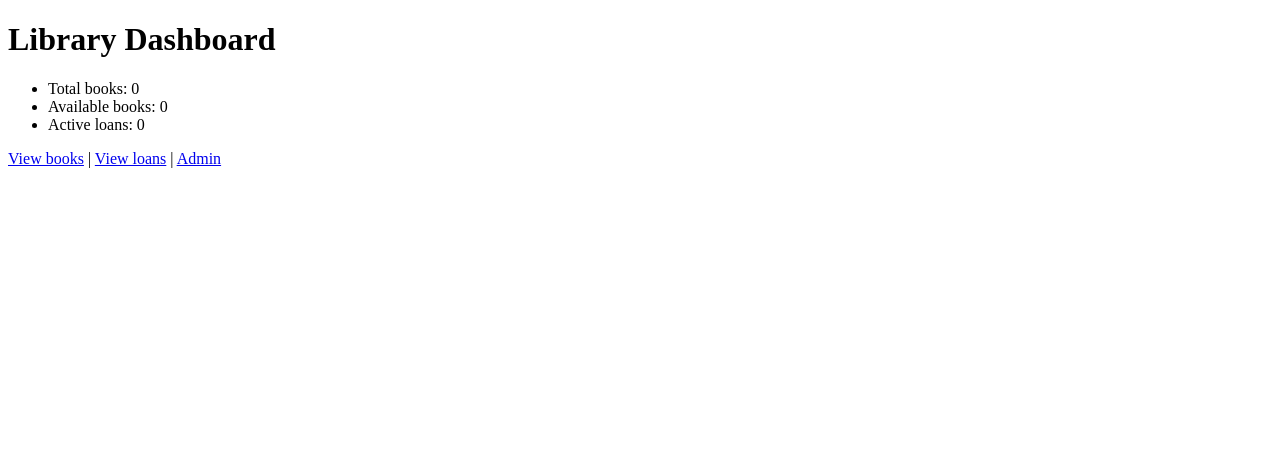
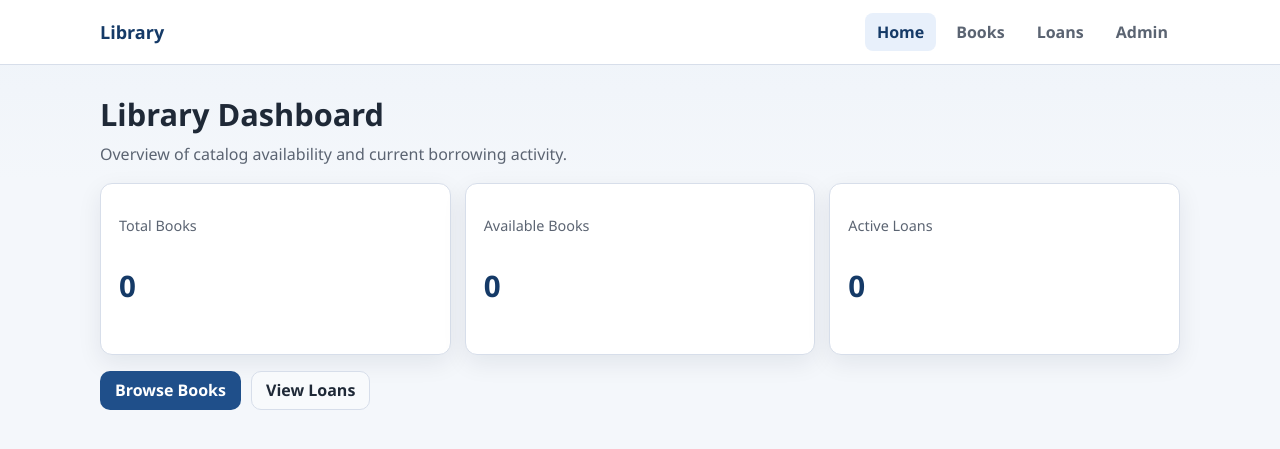
Before and after one commit to Psaa1/mysite, a Django app: page / in a window 1280 px wide. Shown: the top 449 px of the page. Run offline with Django 5.2, Linux system fonts and the light colour scheme; data that the repository does not hold is empty.

Commit message:
Codex 5.3 UI Change

```diff
--- /dev/null
+++ b/library/static/library/styles.css
@@ -0,0 +1,285 @@
+:root {
+  --bg: #f4f7fb;
+  --surface: #ffffff;
+  --surface-soft: #f8fafc;
+  --border: #d7deea;
+  --text: #1f2937;
+  --muted: #5b6472;
+  --primary: #1f4f8a;
+  --primary-strong: #153a67;
+  --success-bg: #e9f7ef;
+  --success-text: #1f6a42;
+  --warning-bg: #fff3e1;
+  --warning-text: #8a5a11;
+  --danger-bg: #fde8e8;
+  --danger-text: #8f1d1d;
+  --radius: 12px;
+  --radius-sm: 999px;
+  --shadow: 0 8px 24px rgba(18, 31, 53, 0.08);
+}
+
+* {
+  box-sizing: border-box;
+}
+
+body {
+  margin: 0;
+  font-family: "Segoe UI", "Helvetica Neue", Arial, sans-serif;
+  background: linear-gradient(180deg, #eef3f9 0%, var(--bg) 180px);
+  color: var(--text);
+}
+
+a {
+  color: var(--primary);
+}
+
+.container {
+  width: min(1080px, 92vw);
+  margin: 0 auto;
+}
+
+.site-header {
+  background: var(--surface);
+  border-bottom: 1px solid var(--border);
+  position: sticky;
+  top: 0;
+  z-index: 10;
+}
+
+.nav-row {
+  min-height: 64px;
+  display: flex;
+  align-items: center;
+  justify-content: space-between;
+  gap: 16px;
+}
+
+.brand {
+  text-decoration: none;
+  color: var(--primary-strong);
+  font-weight: 700;
+  font-size: 1.125rem;
+}
+
+.main-nav {
+  display: flex;
+  gap: 8px;
+  flex-wrap: wrap;
+}
+
+.main-nav a {
+  text-decoration: none;
+  color: var(--muted);
+  font-weight: 600;
+  border-radius: 8px;
+  padding: 8px 12px;
+}
+
+.main-nav a.is-active,
+.main-nav a:hover {
+  background: #e8f0fb;
+  color: var(--primary-strong);
+}
+
+.page {
+  padding: 28px 0 40px;
+}
+
+.page-header {
+  margin-bottom: 18px;
+}
+
+.page-header h1 {
+  margin: 0;
+  font-size: clamp(1.6rem, 2.4vw, 2rem);
+}
+
+.page-header p {
+  margin: 8px 0 0;
+  color: var(--muted);
+}
+
+.card {
+  background: var(--surface);
+  border: 1px solid var(--border);
+  border-radius: var(--radius);
+  box-shadow: var(--shadow);
+  padding: 18px;
+}
+
+.stat-grid {
+  display: grid;
+  grid-template-columns: repeat(3, minmax(0, 1fr));
+  gap: 14px;
+}
+
+.stat-label {
+  color: var(--muted);
+  font-size: 0.9rem;
+  margin-bottom: 8px;
+}
+
+.stat-value {
+  font-size: 1.85rem;
+  font-weight: 700;
+  color: var(--primary-strong);
+}
+
+.actions {
+  margin-top: 16px;
+  display: flex;
+  gap: 10px;
+  flex-wrap: wrap;
+}
+
+.btn {
+  display: inline-block;
+  border: 1px solid transparent;
+  border-radius: 10px;
+  text-decoration: none;
+  font-weight: 600;
+  padding: 10px 14px;
+  line-height: 1.1;
+}
+
+.btn-primary {
+  background: var(--primary);
+  color: #fff;
+}
+
+.btn-primary:hover {
+  background: var(--primary-strong);
+}
+
+.btn-secondary {
+  border-color: var(--border);
+  color: var(--text);
+  background: var(--surface-soft);
+}
+
+.search-wrap {
+  margin-bottom: 14px;
+}
+
+.search-form {
+  display: flex;
+  gap: 10px;
+  align-items: center;
+  flex-wrap: wrap;
+}
+
+.input {
+  min-width: 240px;
+  flex: 1 1 320px;
+  border: 1px solid var(--border);
+  border-radius: 10px;
+  padding: 10px 12px;
+  font: inherit;
+}
+
+.search-summary {
+  margin-top: 8px;
+  color: var(--muted);
+}
+
+.table-wrap {
+  border: 1px solid var(--border);
+  border-radius: var(--radius);
+  background: var(--surface);
+  box-shadow: var(--shadow);
+  overflow-x: auto;
+}
+
+table {
+  width: 100%;
+  border-collapse: collapse;
+  min-width: 720px;
+}
+
+th,
+td {
+  text-align: left;
+  padding: 12px 14px;
+  border-bottom: 1px solid #e7edf7;
+  vertical-align: top;
+}
+
+thead th {
+  background: #f7faff;
+  color: #334155;
+  font-size: 0.88rem;
+  text-transform: uppercase;
+  letter-spacing: 0.02em;
+}
+
+tbody tr:nth-child(even) {
+  background: #fbfdff;
+}
+
+tbody tr:hover {
+  background: #f1f6fd;
+}
+
+.badge {
+  display: inline-block;
+  border-radius: var(--radius-sm);
+  padding: 4px 9px;
+  font-size: 0.78rem;
+  font-weight: 700;
+}
+
+.badge--success {
+  background: var(--success-bg);
+  color: var(--success-text);
+}
+
+.badge--warning {
+  background: var(--warning-bg);
+  color: var(--warning-text);
+}
+
+.badge--danger {
+  background: var(--danger-bg);
+  color: var(--danger-text);
+}
+
+.muted {
+  color: var(--muted);
+}
+
+.empty-state {
+  margin-top: 10px;
+  background: var(--surface);
+  border: 1px dashed var(--border);
+  border-radius: var(--radius);
+  padding: 20px;
+  color: var(--muted);
+}
+
+@media (max-width: 900px) {
+  .stat-grid {
+    grid-template-columns: 1fr 1fr;
+  }
+}
+
+@media (max-width: 640px) {
+  .nav-row {
+    align-items: flex-start;
+    padding: 12px 0;
+    flex-direction: column;
+  }
+
+  .stat-grid {
+    grid-template-columns: 1fr;
+  }
+
+  .input {
+    min-width: 0;
+    width: 100%;
+  }
+
+  .search-form .btn {
+    width: 100%;
+    text-align: center;
+  }
+}
--- /dev/null
+++ b/library/templates/library/base.html
@@ -0,0 +1,40 @@
+{% load static %}
+<!doctype html>
+<html lang="en">
+<head>
+  <meta charset="utf-8" />
+  <meta name="viewport" content="width=device-width, initial-scale=1" />
+  <title>{% block title %}Library{% endblock %}</title>
+  <link rel="stylesheet" href="{% static 'library/styles.css' %}">
+</head>
+<body>
+  <header class="site-header">
+    <div class="container nav-row">
+      <a class="brand" href="{% url 'home' %}">Library</a>
+      <nav class="main-nav">
+        <a href="{% url 'home' %}" class="{% if request.path == '/' %}is-active{% endif %}">Home</a>
+        <a href="{% url 'book_list' %}" class="{% if '/books/' in request.path %}is-active{% endif %}">Books</a>
+        <a href="{% url 'loan_list' %}" class="{% if '/loans/' in request.path %}is-active{% endif %}">Loans</a>
+        <a href="/admin/">Admin</a>
+      </nav>
+    </div>
+  </header>
+
+  <main class="container page">
+    {% if messages %}
+      <section class="messages">
+        {% for message in messages %}
+          <p class="message">{{ message }}</p>
+        {% endfor %}
+      </section>
+    {% endif %}
+
+    <header class="page-header">
+      <h1>{% block page_title %}Library{% endblock %}</h1>
+      {% block page_subtitle %}{% endblock %}
+    </header>
+
+    {% block content %}{% endblock %}
+  </main>
+</body>
+</html>
--- a/library/templates/library/home.html
+++ b/library/templates/library/home.html
@@ -1,22 +1,29 @@
-<!doctype html>
-<html>
-<head>
-  <meta charset="utf-8" />
-  <title>Library Home</title>
-</head>
-<body>
-  <h1>Library Dashboard</h1>
+{% extends "library/base.html" %}
 
-  <ul>
-    <li>Total books: {{ total_books }}</li>
-    <li>Available books: {{ available_books }}</li>
-    <li>Active loans: {{ active_loans }}</li>
-  </ul>
+{% block title %}Library Dashboard{% endblock %}
+{% block page_title %}Library Dashboard{% endblock %}
+{% block page_subtitle %}
+  <p>Overview of catalog availability and current borrowing activity.</p>
+{% endblock %}
 
-  <p>
-    <a href="{% url 'book_list' %}">View books</a> |
-    <a href="{% url 'loan_list' %}">View loans</a> |
-    <a href="/admin/">Admin</a>
-  </p>
-</body>
-</html>
+{% block content %}
+  <section class="stat-grid">
+    <article class="card">
+      <p class="stat-label">Total Books</p>
+      <p class="stat-value">{{ total_books }}</p>
+    </article>
+    <article class="card">
+      <p class="stat-label">Available Books</p>
+      <p class="stat-value">{{ available_books }}</p>
+    </article>
+    <article class="card">
+      <p class="stat-label">Active Loans</p>
+      <p class="stat-value">{{ active_loans }}</p>
+    </article>
+  </section>
+
+  <section class="actions">
+    <a class="btn btn-primary" href="{% url 'book_list' %}">Browse Books</a>
+    <a class="btn btn-secondary" href="{% url 'loan_list' %}">View Loans</a>
+  </section>
+{% endblock %}
--- a/library/views.py
+++ b/library/views.py
@@ -1,6 +1,7 @@
 
 # Create your views here.
 from django.shortcuts import render
+from django.utils import timezone
 from .models import Book, Loan
 
 
@@ -31,4 +32,8 @@ def book_list(request):
 
 def loan_list(request):
     loans = Loan.objects.select_related("book").all()
-    return render(request, "library/loan_list.html", {"loans": loans})
+    return render(
+        request,
+        "library/loan_list.html",
+        {"loans": loans, "today": timezone.localdate()},
+    )
```
Also changed, not shown: library/templates/library/book_list.html (+63 -21 lines), library/templates/library/loan_list.html (+39 -18 lines).
